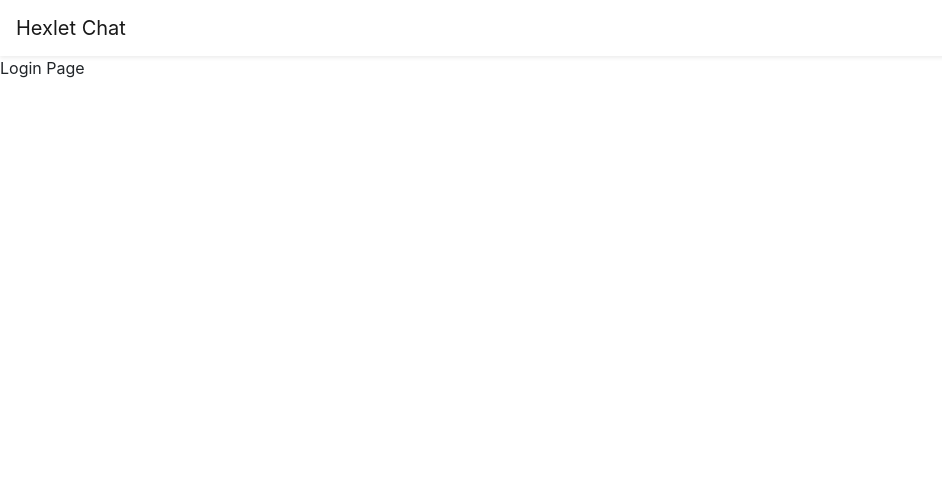
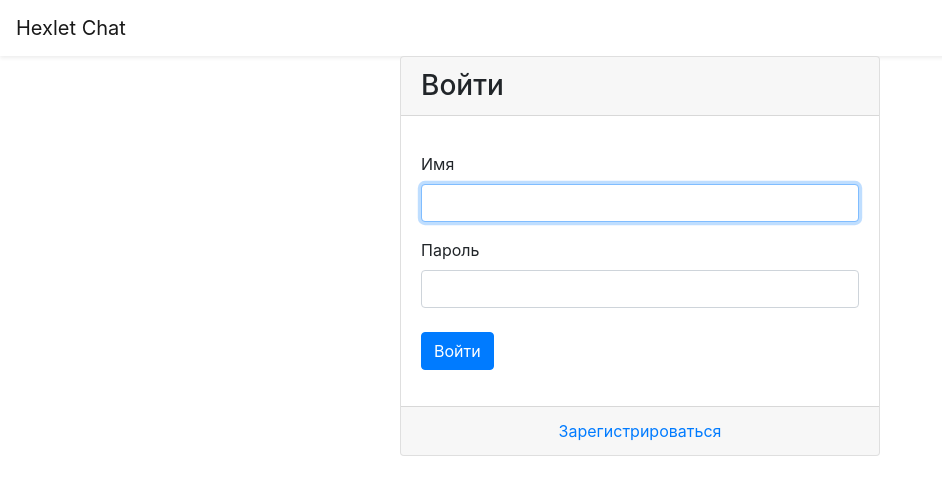
Before and after one commit to Slavakaderkin/frontend-project-lvl4, a React app: page /login in a window 1280 px wide. Shown: the top 494 px of the page, without its empty margins (0-942 px from the left). Built offline with nearby package versions, Linux system fonts and the light colour scheme; the HTML template or start-up script is replaced by a standard one.

Commit message:
add login page

```diff
--- a/src/components/LoginPage.jsx
+++ b/src/components/LoginPage.jsx
@@ -1,3 +1,66 @@
-import React from 'react';
+import React, { useRef, useEffect } from 'react';
+import {
+  Form,
+  Card,
+  Container,
+  Button,
+} from 'react-bootstrap';
+import { Link } from 'react-router-dom';
+import { useFormik } from 'formik';
 
-export default () => <p>Login Page</p>;
+const LoginPage = () => {
+  const inputRef = useRef();
+  const formik = useFormik({
+    initialValues: {
+      username: '',
+      password: '',
+    },
+  });
+
+  useEffect(() => inputRef.current.focus(), []);
+
+  return (
+    <Container className="justify-content-center d-flex align-content-center flex-wrap h-100 lg">
+      <Card style={{ width: '30rem' }}>
+        <Card.Header as="h3">Войти</Card.Header>
+        <Card.Body>
+          <Form onSubmit={formik.handleSubmit} className="pt-3 pb-3">
+            <Form.Group className="mb-3">
+              <Form.Label htmlFor="username">Имя</Form.Label>
+              <Form.Control
+                onChange={formik.handleChange}
+                value={formik.values.username}
+                //placeholder="username"
+                name="username"
+                id="username"
+                //isInvalid={authFailed}
+                required
+                ref={inputRef}
+              />
+            </Form.Group>
+            <Form.Group className="mb-3">
+              <Form.Label htmlFor="password">Пароль</Form.Label>
+              <Form.Control
+                type="password"
+                onChange={formik.handleChange}
+                value={formik.values.password}
+                //placeholder="password"
+                name="password"
+                id="password"
+                //isInvalid={authFailed}
+                required
+              />
+              <Form.Control.Feedback type="invalid">не правильный логин или пароль</Form.Control.Feedback>
+            </Form.Group>
+            <Button type="submit" variant="primary" className="mt-2">Войти</Button>
+          </Form>
+        </Card.Body>
+        <Card.Footer className="text-center">
+          <Card.Link as={Link} to="/signup">Зарегистрироваться</Card.Link>
+        </Card.Footer>
+      </Card>
+    </Container>
+  );
+};
+
+export default LoginPage;
```
